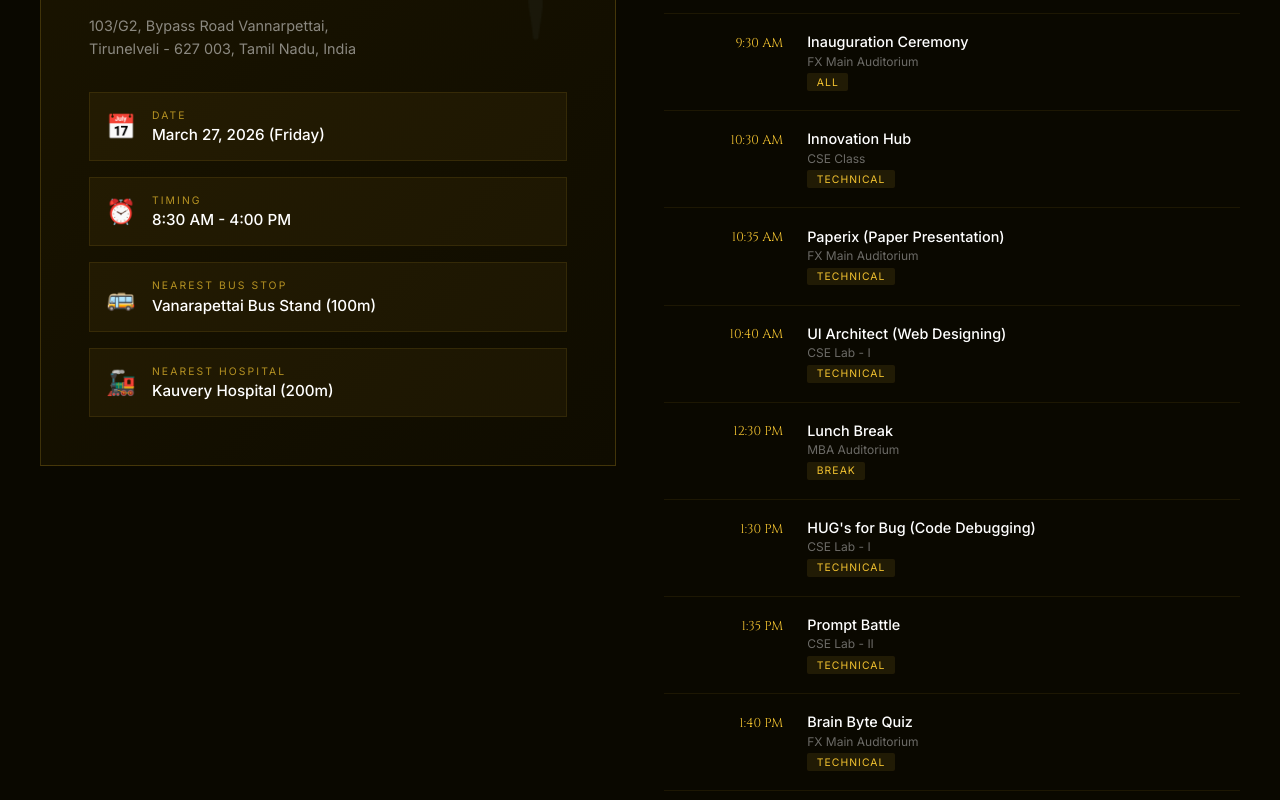
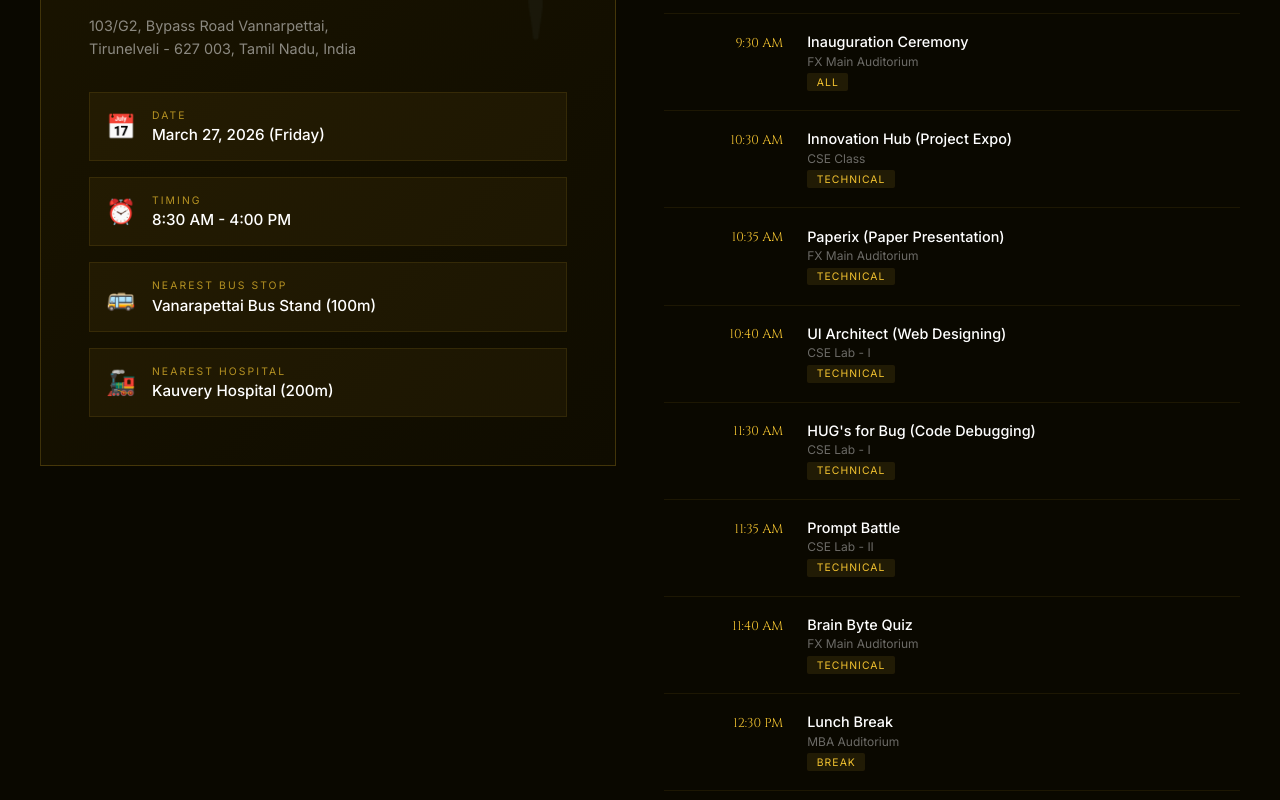
Before and after one commit to xtreme2026online-afk/xtreme26, a React (Vite) app: page /venue in a window 1280 px wide. Shown: the part 420-1220 px from the top of the page. Built offline with nearby package versions, Linux system fonts and the light colour scheme.

Commit message:
fix: timing & schedule

```diff
--- a/src/data/events.js
+++ b/src/data/events.js
@@ -16,7 +16,7 @@ export const EVENTS = [
     venue: 'Fx-Main Auditorium',
     time: '10 Minutes',
     size: '1-2',
-    prize: '₹ 1000',
+    prize: '',
     set: 'Set 1',
     category: 'Technical',
   },
@@ -38,7 +38,7 @@ export const EVENTS = [
     venue: 'CSE Classroom',
     time: '10 Minutes',
     size: '1-3',
-    prize: '₹ 1000',
+    prize: '₹ 3000',
     set: 'Set 1',
     category: 'Technical',
   },
--- a/src/data/schedule.js
+++ b/src/data/schedule.js
@@ -2,17 +2,22 @@ export const SCHEDULE = [
   {time: '8:30 AM', name: 'Registration & Check-In', venue: 'Main Entrance', tag: 'ALL'},
   {time: '9:30 AM', name: 'Inauguration Ceremony', venue: 'FX Main Auditorium', tag: 'ALL'},
 
-  {time: '10:30 AM', name: 'Innovation Hub', venue: 'CSE Class', tag: 'Technical'},
+  // Technical Events (Morning)
+  {time: '10:30 AM', name: 'Innovation Hub (Project Expo)', venue: 'CSE Class', tag: 'Technical'},
   {time: '10:35 AM', name: 'Paperix (Paper Presentation)', venue: 'FX Main Auditorium', tag: 'Technical'},
   {time: '10:40 AM', name: 'UI Architect (Web Designing)', venue: 'CSE Lab - I', tag: 'Technical'},
 
+  {time: '11:30 AM', name: "HUG's for Bug (Code Debugging)", venue: 'CSE Lab - I', tag: 'Technical'},
+  {time: '11:35 AM', name: 'Prompt Battle', venue: 'CSE Lab - II', tag: 'Technical'},
+  {time: '11:40 AM', name: 'Brain Byte Quiz', venue: 'FX Main Auditorium', tag: 'Technical'},
+
   {time: '12:30 PM', name: 'Lunch Break', venue: 'MBA Auditorium', tag: 'Break'},
 
-  {time: '1:30 PM', name: "HUG's for Bug (Code Debugging)", venue: 'CSE Lab - I', tag: 'Technical'},
-  {time: '1:35 PM', name: 'Prompt Battle', venue: 'CSE Lab - II', tag: 'Technical'},
-  {time: '1:40 PM', name: 'Brain Byte Quiz', venue: 'FX Main Auditorium', tag: 'Technical'},
+  // Non Technical Events (Afternoon)
+  {time: '1:30 PM', name: 'JAM (Just A Minute)', venue: 'Seminar Hall', tag: 'Non-Technical'},
+  {time: '1:45 PM', name: 'Cinematic Quiz', venue: 'Seminar Hall', tag: 'Non-Technical'},
+  {time: '2:00 PM', name: 'Logo Finder', venue: 'Seminar Hall', tag: 'Non-Technical'},
 
   {time: '3:00 PM', name: 'Prize Distribution & Valediction', venue: 'FX Main Auditorium', tag: 'ALL'},
-
   {time: '4:00 PM', name: 'Event Closure & Departure', venue: 'FX Main Auditorium', tag: 'ALL'},
 ];
```
Also changed, not shown: 1 other file (tests, documents, lock files or other folders).
